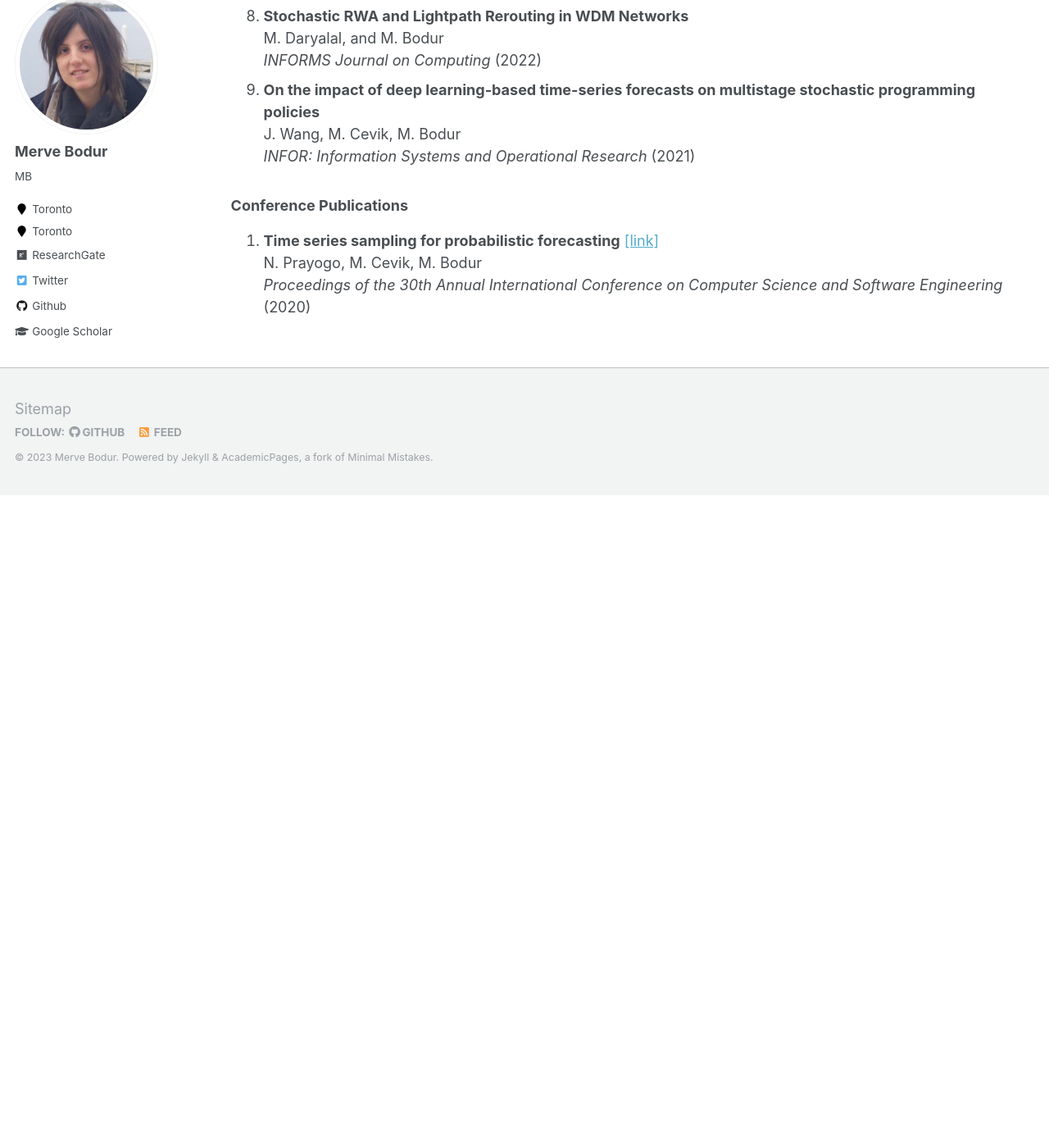
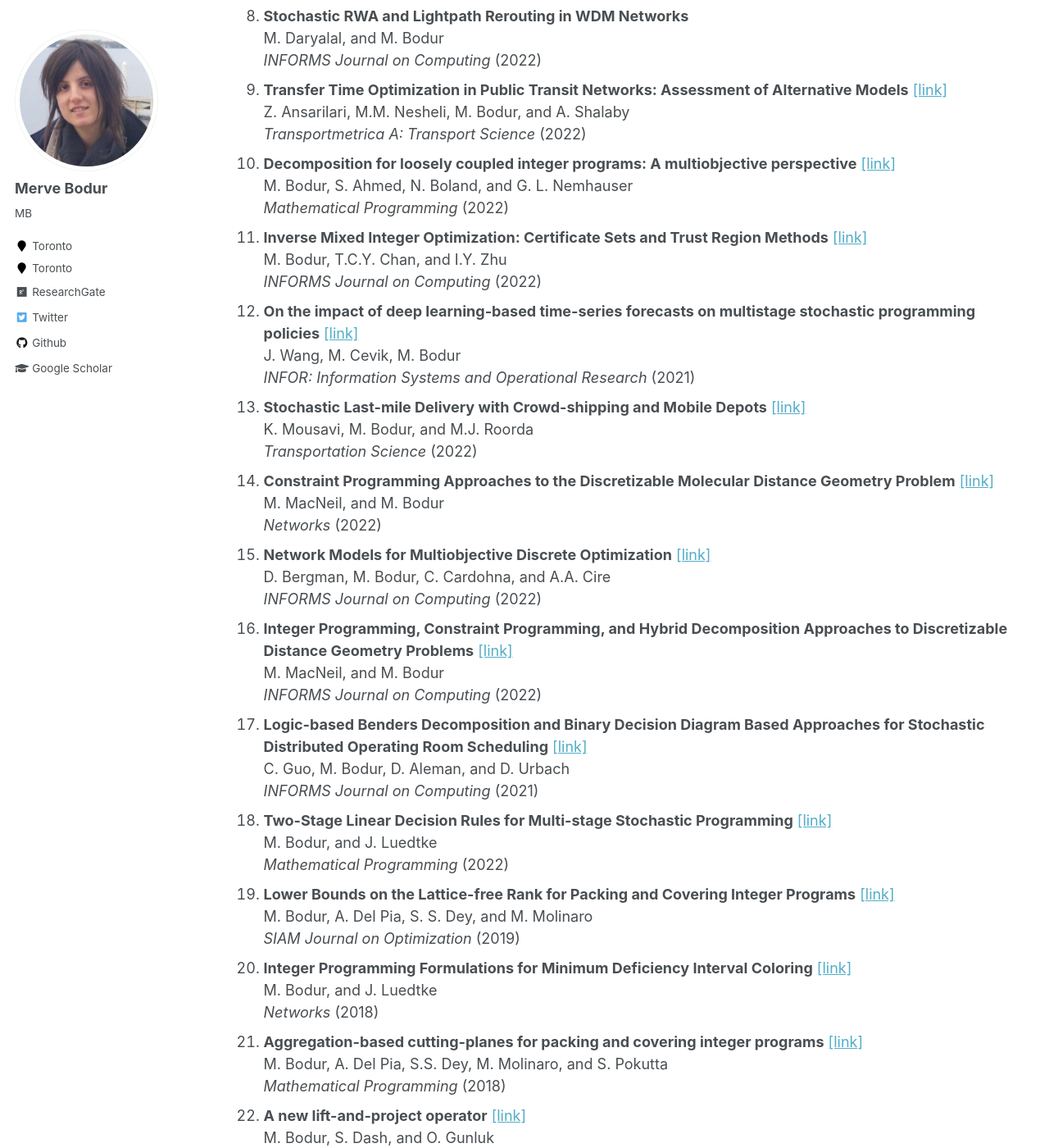
Before and after one commit to mervebodur/mervebodur.github.io, a Jekyll site: the page built from _pages/research.md, in a window 1280 px wide and 1400 px high, scrolled down 1960 px. Shown: the whole window at 82% size. Built offline with Jekyll 4.4.1, drawn with Linux system fonts in a browser that asks for light colours; before the commit the page ends 2564 px from its top, so only the background shows below that; some of the changed text lies outside the part shown.

Commit message:
Update research.md

```diff
--- a/_pages/research.md
+++ b/_pages/research.md
@@ -54,14 +54,65 @@ M. Daryalal, M. Bodur, and J. Luedtke\
 O. Şeker, N. Tanoumand*, and M. Bodur\
 *Applied Soft Computing* (2022)
 1. **Optimization Helps Scheduling Nursing Staff at the Long-Term Care Homes of the City of Toronto** [[link]](https://pubsonline.informs.org/doi/full/10.1287/inte.2022.1132)\
-M. Anderson, M. Bodur, S. Rathwell**, and V. Sarhangian\
+M. Anderson, M. Bodur, S. Rathwell, and V. Sarhangian\
 *INFORMS Journal of Applied Analytics* (2022)
 1. **Stochastic RWA and Lightpath Rerouting in WDM Networks**\
 M. Daryalal, and M. Bodur\
 *INFORMS Journal on Computing* (2022)
-1. **On the impact of deep learning-based time-series forecasts on multistage stochastic programming policies**\
+1. **Transfer Time Optimization in Public Transit Networks: Assessment of Alternative Models** [[link]](https://www.tandfonline.com/doi/full/10.1080/23249935.2022.2056655)\
+Z. Ansarilari, M.M. Nesheli, M. Bodur, and A. Shalaby\
+*Transportmetrica A: Transport Science* (2022)
+1. **Decomposition for loosely coupled integer programs: A multiobjective perspective** [[link]](https://link.springer.com/article/10.1007/s10107-021-01765-5)\
+M. Bodur, S. Ahmed, N. Boland, and G. L. Nemhauser\
+*Mathematical Programming* (2022)
+1. **Inverse Mixed Integer Optimization: Certificate Sets and Trust Region Methods** [[link]](https://pubsonline.informs.org/doi/abs/10.1287/ijoc.2021.1138)\
+M. Bodur, T.C.Y. Chan, and I.Y. Zhu\
+*INFORMS Journal on Computing* (2022)
+1. **On the impact of deep learning-based time-series forecasts on multistage stochastic programming policies** [[link]](https://www.tandfonline.com/doi/full/10.1080/03155986.2021.2015825)\
 J. Wang, M. Cevik, M. Bodur\
 *INFOR: Information Systems and Operational Research* (2021)
+1. **Stochastic Last-mile Delivery with Crowd-shipping and Mobile Depots** [[link]](https://pubsonline.informs.org/doi/abs/10.1287/trsc.2021.1088)\
+K. Mousavi, M. Bodur, and M.J. Roorda\
+*Transportation Science* (2022)
+1. **Constraint Programming Approaches to the Discretizable Molecular Distance Geometry Problem** [[link]](https://onlinelibrary.wiley.com/doi/full/10.1002/net.22068)\
+M. MacNeil, and M. Bodur\
+*Networks* (2022)
+1. **Network Models for Multiobjective Discrete Optimization** [[link]](https://pubsonline.informs.org/doi/abs/10.1287/ijoc.2021.1066)\
+D. Bergman, M. Bodur, C. Cardohna, and A.A. Cire\
+*INFORMS Journal on Computing* (2022)
+1. **Integer Programming, Constraint Programming, and Hybrid Decomposition Approaches to Discretizable Distance Geometry Problems** [[link]](https://pubsonline.informs.org/doi/abs/10.1287/ijoc.2020.1039)\
+M. MacNeil, and M. Bodur\
+*INFORMS Journal on Computing* (2022)
+1. **Logic-based Benders Decomposition and Binary Decision Diagram Based Approaches for Stochastic Distributed Operating Room Scheduling** [[link]](https://pubsonline.informs.org/doi/abs/10.1287/ijoc.2020.1036)\
+C. Guo, M. Bodur, D. Aleman, and D. Urbach\
+*INFORMS Journal on Computing* (2021)
+1. **Two-Stage Linear Decision Rules for Multi-stage Stochastic Programming** [[link]](https://link.springer.com/article/10.1007/s10107-018-1339-4)\
+M. Bodur, and J. Luedtke\
+*Mathematical Programming* (2022)
+1. **Lower Bounds on the Lattice-free Rank for Packing and Covering Integer Programs** [[link]](https://epubs.siam.org/doi/10.1137/17M1149985)\
+M. Bodur, A. Del Pia, S. S. Dey, and M. Molinaro\
+*SIAM Journal on Optimization* (2019)
+1. **Integer Programming Formulations for Minimum Deficiency Interval Coloring** [[link]](https://onlinelibrary.wiley.com/doi/abs/10.1002/net.21826)\
+M. Bodur, and J. Luedtke\
+*Networks* (2018)
+1. **Aggregation-based cutting-planes for packing and covering integer programs** [[link]](https://doi.org/10.1007/s10107-017-1192-x)\
+M. Bodur, A. Del Pia, S.S. Dey, M. Molinaro, and S. Pokutta\
+*Mathematical Programming* (2018)
+1. **A new lift-and-project operator** [[link]](http://www.optimization-online.org/DB_HTML/2015/09/5132.html)\
+M. Bodur, S. Dash, and O. Gunluk\
+*European Journal of Operations Research* (2017)
+1. **Cutting planes from extended LP formulations** [[link]](http://link.springer.com/article/10.1007/s10107-016-1005-7?wt_mc=internal.event.1.SEM.ArticleAuthorOnlineFirst)\
+M. Bodur, S. Dash, and O. Gunluk\
+*Mathematical Programming* (2017)
+1. **Strenghtened Benders Cuts for Stochastic Integer Programs with Continuous Recourse** [[link]](http://pubsonline.informs.org/doi/abs/10.1287/ijoc.2016.0717)\
+M. Bodur, S. Dash, O. Gunluk, and J. Luedtke\
+*INFORMS Journal on Computing* (2016)
+1. **Mixed-Integer Rounding Enhanced Benders Decomposition for Multiclass Service System Staffing and Scheduling with Arrival Rate Uncertainty** [[link]](http://pubsonline.informs.org/doi/abs/10.1287/mnsc.2016.2455)\
+M. Bodur, and J. Luedtke\
+*Management Science* (2016)
+1. **Decomposition Algorithms for Solving the Minimum Weight Maximal Matching Problem** [[link]](http://onlinelibrary.wiley.com/doi/10.1002/net.21516/abstract)\
+M. Bodur, T. Ekim, and Z. C. Taşkın\
+*Networks* (2013)
 
 
 ### Conference Publications
```
